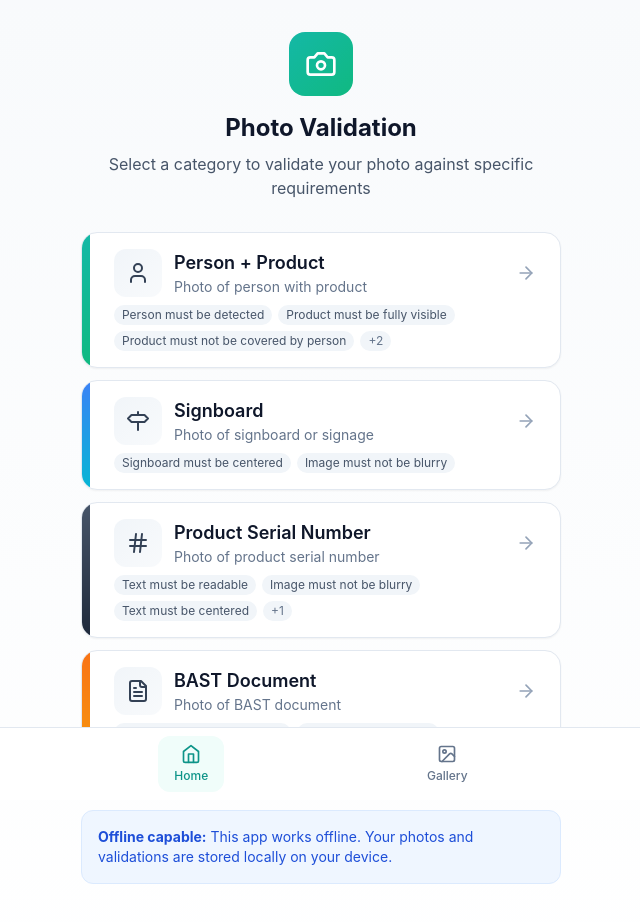
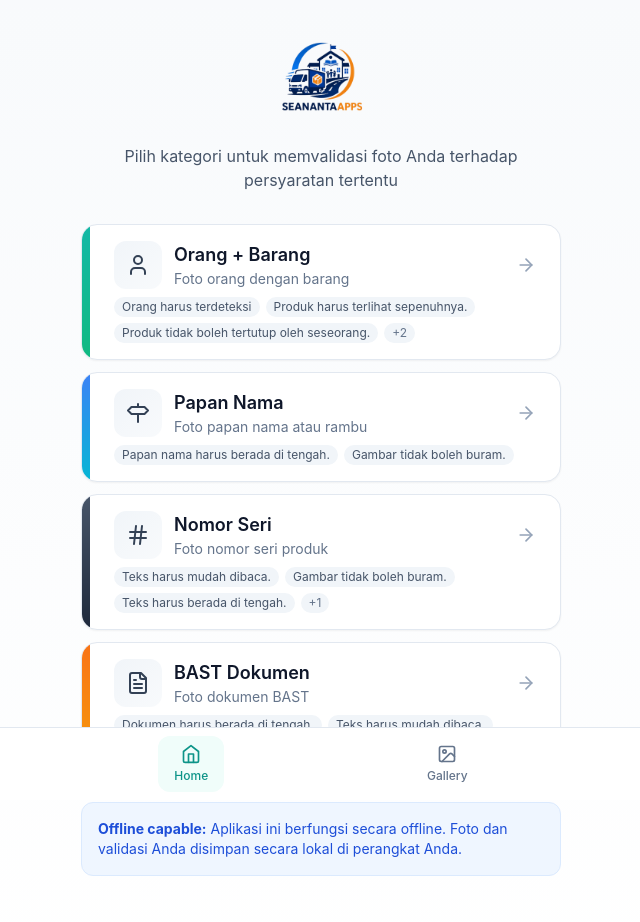
Before and after one commit to fayzayaganangputra/photo-validator-ai, a React (Vite) app: page / in a window 1280 px wide. Shown: the top 922 px of the page, without its empty margins (319-959 px from the left). Built offline with nearby package versions, Linux system fonts and the light colour scheme.

Commit message:
fix github pages config

```diff
--- a/index.html
+++ b/index.html
@@ -10,7 +10,7 @@
     <meta name="apple-mobile-web-app-title" content="Photo Validation" />
     <link rel="manifest" href="/manifest.json" />
     <link rel="apple-touch-icon" href="/icons/icon-192x192.png" />
-    <title>Photo Validation - Offline Photo Validator</title>
+    <title>SEANANTAAPPS</title>
     <meta name="description" content="Validate photos offline for products, signboards, serial numbers, and documents" />
     <meta property="og:image" content="https://bolt.new/static/og_default.png" />
     <meta name="twitter:card" content="summary_large_image" />
--- a/src/pages/CameraCapturePage.tsx
+++ b/src/pages/CameraCapturePage.tsx
@@ -162,9 +162,10 @@ export const CameraCapturePage: React.FC = () => {
       <div className="min-h-screen bg-black flex items-center justify-center p-4">
         <div className="text-center text-white">
           <AlertCircle className="w-12 h-12 mx-auto mb-4 text-red-500" />
-          <p className="text-lg">Invalid category</p>
+          <p className="text-lg">
+Kategori tidak valid</p>
           <Button className="mt-4" onClick={() => navigate('/')}>
-            Go Back
+            Kembali
           </Button>
         </div>
       </div>
@@ -181,7 +182,7 @@ export const CameraCapturePage: React.FC = () => {
             <div className="absolute inset-0 flex items-center justify-center z-10">
               <div className="text-center">
                 <div className="w-12 h-12 border-4 border-slate-600 border-t-teal-500 rounded-full animate-spin mb-4" />
-                <p className="text-slate-400">Initializing camera...</p>
+                <p className="text-slate-400">Menginisialisasi kamera...</p>
               </div>
             </div>
           )}
@@ -192,7 +193,7 @@ export const CameraCapturePage: React.FC = () => {
                 <AlertCircle className="w-12 h-12 mx-auto mb-4 text-red-500" />
                 <p className="text-white mb-4">{error}</p>
                 <div className="flex gap-3 justify-center">
-                  <Button onClick={() => startCamera()}>Retry Camera</Button>
+                  <Button onClick={() => startCamera()}>Coba lagi Kamera</Button>
                   <Button
                     variant="outline"
                     onClick={() => fileInputRef.current?.click()}
@@ -236,7 +237,7 @@ export const CameraCapturePage: React.FC = () => {
                 <div className="absolute inset-0 bg-black/50 flex items-center justify-center">
                   <div className="text-center">
                     <div className="w-12 h-12 border-4 border-slate-600 border-t-teal-500 rounded-full animate-spin mb-4" />
-                    <p className="text-white">Validating...</p>
+                    <p className="text-white">Memvalidasi...</p>
                   </div>
                 </div>
               )}
@@ -298,7 +299,7 @@ export const CameraCapturePage: React.FC = () => {
                 fullWidth
                 className="bg-transparent border-white/30 text-white hover:bg-white/10"
               >
-                Retake
+                Foto Ulang
               </Button>
             </div>
           )}
@@ -308,7 +309,7 @@ export const CameraCapturePage: React.FC = () => {
       <canvas ref={canvasRef} className="hidden" />
 
       <div className="text-center text-xs text-slate-500 pb-4 bg-slate-900">
-        {category.rules.length} validation rules
+        {category.rules.length} aturan validasi
       </div>
     </div>
   );
--- a/src/pages/CategorySelectionPage.tsx
+++ b/src/pages/CategorySelectionPage.tsx
@@ -81,14 +81,17 @@ export const CategorySelectionPage: React.FC = () => {
     <div className="min-h-screen bg-gradient-to-b from-slate-50 to-white pb-24">
       <div className="max-w-lg mx-auto px-4 py-8">
         <div className="text-center mb-8">
-          <div className="w-16 h-16 mx-auto mb-4 rounded-2xl bg-gradient-to-br from-teal-500 to-emerald-500 flex items-center justify-center">
-            <Camera className="w-8 h-8 text-white" />
+          <div className="flex justify-center mb-4">
+        <img
+        src={`${import.meta.env.BASE_URL}seanantaapps.png`}
+        alt="SEANANTAAPPS"
+        className="w-24 h-24 object-contain"
+        />
           </div>
           <h1 className="text-2xl font-bold text-slate-900 mb-2">
-            Photo Validation
           </h1>
           <p className="text-slate-600">
-            Select a category to validate your photo against specific requirements
+            Pilih kategori untuk memvalidasi foto Anda terhadap persyaratan tertentu
           </p>
         </div>
 
@@ -104,7 +107,7 @@ export const CategorySelectionPage: React.FC = () => {
 
         <div className="mt-6 p-4 rounded-xl bg-blue-50 border border-blue-100">
           <p className="text-sm text-blue-700">
-            <strong>Offline capable:</strong> This app works offline. Your photos and validations are stored locally on your device.
+            <strong>Offline capable:</strong> Aplikasi ini berfungsi secara offline. Foto dan validasi Anda disimpan secara lokal di perangkat Anda.
           </p>
         </div>
       </div>
--- a/src/pages/SavedPhotosPage.tsx
+++ b/src/pages/SavedPhotosPage.tsx
@@ -69,7 +69,7 @@ export const SavedPhotosPage: React.FC = () => {
         {loading ? (
           <div className="text-center py-12">
             <div className="w-12 h-12 border-4 border-slate-200 border-t-teal-500 rounded-full animate-spin mx-auto mb-4" />
-            <p className="text-slate-500">Loading photos...</p>
+            <p className="text-slate-500">Memuat foto...</p>
           </div>
         ) : photos.length === 0 ? (
           <div className="text-center py-16">
@@ -77,13 +77,13 @@ export const SavedPhotosPage: React.FC = () => {
               <Image className="w-10 h-10 text-slate-400" />
             </div>
             <h3 className="text-xl font-semibold text-slate-900 mb-2">
-              No Photos Saved
+              Tidak Ada Foto yang Disimpan
             </h3>
             <p className="text-slate-500 mb-6 max-w-sm mx-auto">
-              Photos you validate and save will appear here. They're stored locally on your device.
+              Foto yang Anda validasi dan simpan akan muncul di sini. Foto-foto tersebut tersimpan secara lokal di perangkat Anda.
             </p>
             <Button onClick={() => navigate('/')}>
-              Capture a Photo
+              Ambil Foto
             </Button>
           </div>
         ) : (
@@ -213,14 +213,14 @@ export const SavedPhotosPage: React.FC = () => {
                 fullWidth
                 icon={<Trash2 className="w-4 h-4" />}
               >
-                Delete
+                Hapus
               </Button>
               <Button
                 variant="outline"
                 onClick={() => setSelectedPhoto(null)}
                 fullWidth
               >
-                Close
+                Tutup
               </Button>
             </div>
           </div>
--- a/src/pages/ValidationResultPage.tsx
+++ b/src/pages/ValidationResultPage.tsx
@@ -26,10 +26,10 @@ export const ValidationResultPage: React.FC = () => {
         <div className="text-center">
           <XCircle className="w-16 h-16 text-red-500 mx-auto mb-4" />
           <h2 className="text-xl font-semibold text-slate-900 mb-2">
-            No Photo to Validate
+            Tidak ada foto untuk verifikasi.
           </h2>
           <p className="text-slate-600 mb-6">
-            Please capture a photo first.
+            Mohon ambil foto terlebih dahulu.
           </p>
           <Button onClick={() => navigate('/')}>
             Go to Home
@@ -132,7 +132,7 @@ export const ValidationResultPage: React.FC = () => {
 
           <div className="mt-4">
             <h3 className="text-lg font-semibold text-slate-900 mb-3">
-              Validation Details
+              Detail Validasi
             </h3>
             <div className="space-y-2">
               {validation.rules.map((rule) => (
@@ -153,7 +153,7 @@ export const ValidationResultPage: React.FC = () => {
               fullWidth
               icon={<RotateCcw className="w-4 h-4" />}
             >
-              Retake Photo
+              Ambil Ulang Foto
             </Button>
 
             {validation.passed && (
@@ -172,7 +172,7 @@ export const ValidationResultPage: React.FC = () => {
           {!validation.passed && (
             <div className="mt-4 p-4 rounded-xl bg-amber-50 border border-amber-200">
               <p className="text-sm text-amber-800">
-                <strong>Note:</strong> Photo validation failed. Please retake the photo maintaining all requirements for the best results.
+                <strong>Catatan:</strong> Validasi foto gagal. Mohon ambil foto ulang dengan memenuhi semua persyaratan untuk hasil terbaik.
               </p>
             </div>
           )}
--- a/src/types/index.ts
+++ b/src/types/index.ts
@@ -36,49 +36,49 @@ export interface CategoryConfig {
 export const CATEGORIES: CategoryConfig[] = [
   {
     id: 'person-product',
-    name: 'Person + Product',
-    description: 'Photo of person with product',
+    name: 'Orang + Barang',
+    description: 'Foto orang dengan barang',
     icon: 'User',
     rules: [
-      'Person must be detected',
-      'Product must be fully visible',
-      'Product must not be covered by person',
-      'Product must be centered',
-      'Image must not be blurry'
+      'Orang harus terdeteksi',
+      'Produk harus terlihat sepenuhnya.',
+      'Produk tidak boleh tertutup oleh seseorang.',
+      'Produk harus berada di tengah.',
+      'Gambar tidak boleh buram.'
     ]
   },
   {
     id: 'signboard',
-    name: 'Signboard',
-    description: 'Photo of signboard or signage',
+    name: 'Papan Nama',
+    description: 'Foto papan nama atau rambu',
     icon: 'Signpost',
     rules: [
-      'Signboard must be centered',
-      'Image must not be blurry'
+      'Papan nama harus berada di tengah.',
+      'Gambar tidak boleh buram.'
     ]
   },
   {
     id: 'serial-number',
-    name: 'Product Serial Number',
-    description: 'Photo of product serial number',
+    name: 'Nomor Seri',
+    description: 'Foto nomor seri produk',
     icon: 'Hash',
     rules: [
-      'Text must be readable',
-      'Image must not be blurry',
-      'Text must be centered',
-      'Text must not be cropped'
+      'Teks harus mudah dibaca.',
+      'Gambar tidak boleh buram.',
+      'Teks harus berada di tengah.',
+      'Teks tidak boleh terpotong'
     ]
   },
   {
     id: 'bast-document',
-    name: 'BAST Document',
-    description: 'Photo of BAST document',
+    name: 'BAST Dokumen',
+    description: 'Foto dokumen BAST',
     icon: 'FileText',
     rules: [
-      'Document must be centered',
-      'Text must be readable',
-      'Image must not be blurry',
-      'Stamp may cover max 20% of text area'
+      'Dokumen harus berada di tengah.',
+      'Teks harus mudah dibaca.',
+      'Gambar tidak boleh buram.',
+      'Stempel dapat menutupi maksimal 20% area teks.'
     ]
   }
 ];
```
Also changed, not shown: public/seanantaapps.png (added).
